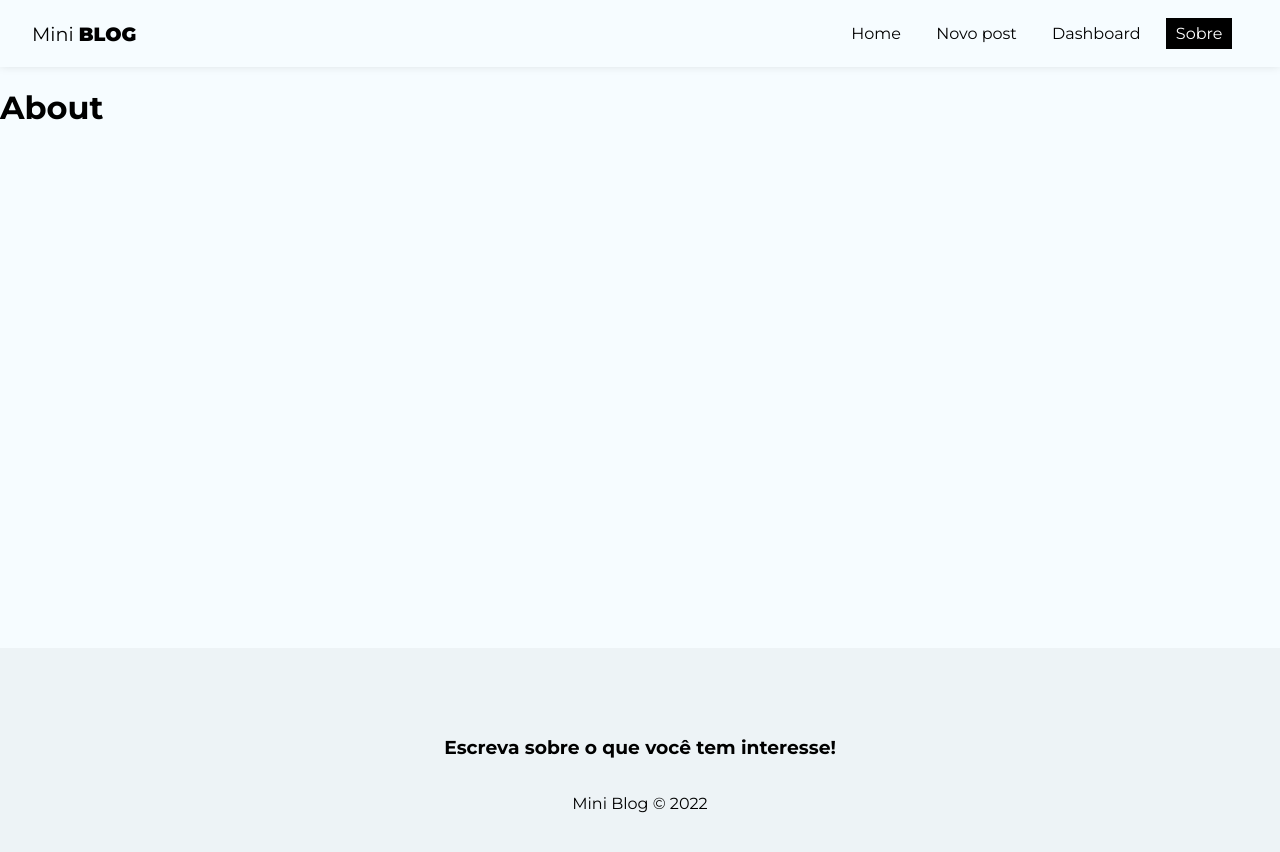
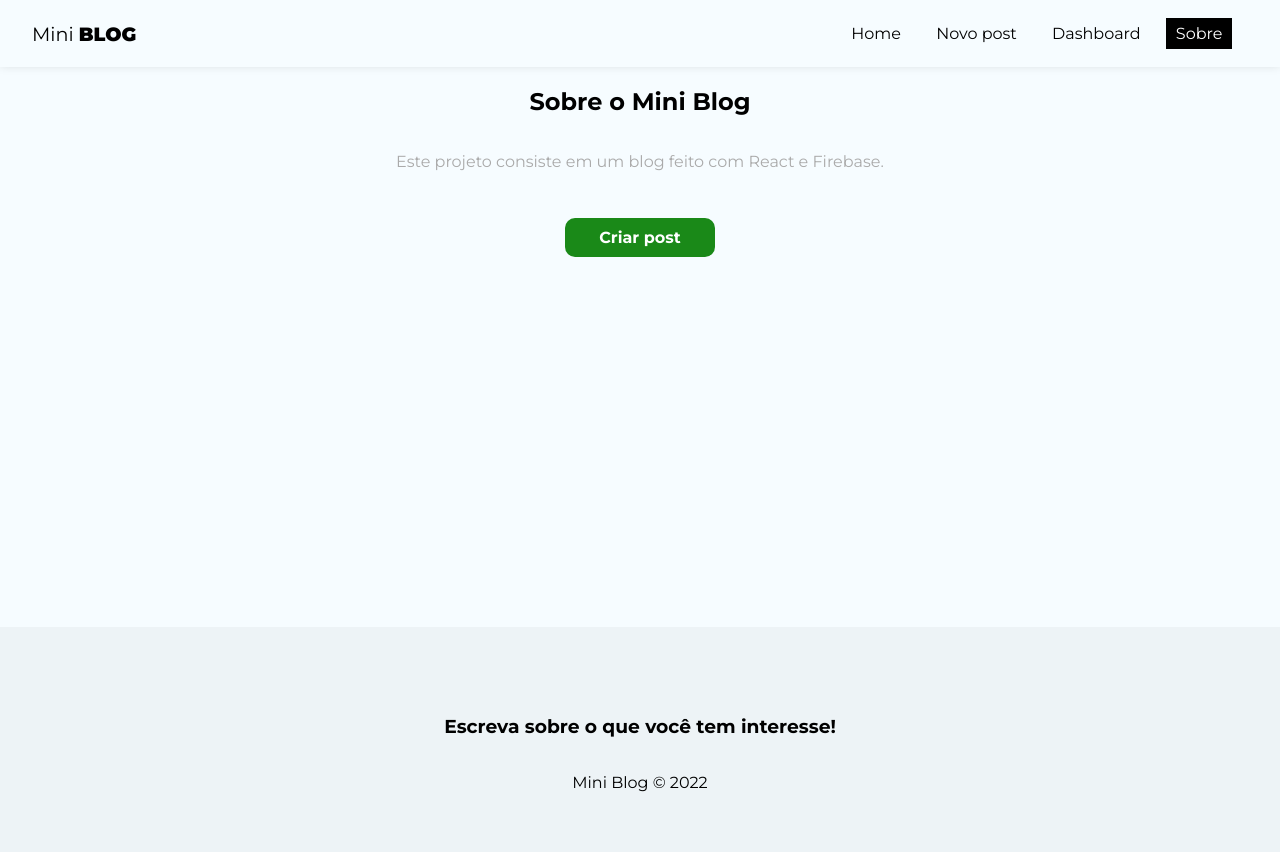
Before and after one commit to rafaelwr/miniblog, a React (Create React App) app: page /about in a window 1280 px wide. Shown: the top 852 px of the page. Built offline with nearby package versions, Linux system fonts and the light colour scheme; no server answers.

Commit message:
Conclusão da página About.

```diff
--- a/src/pages/About/About.js
+++ b/src/pages/About/About.js
@@ -1,10 +1,14 @@
 // CSS
 import styles from './About.module.css';
 
+import { Link } from 'react-router-dom';
+
 const About = () => {
   return (
-    <div>
-        <h1>About</h1>
+    <div className={styles.about}>
+        <h2>Sobre o Mini <span>Blog</span></h2>
+        <p>Este projeto consiste em um blog feito com React e Firebase.</p>
+        <Link to="/posts/create" className="btn">Criar post</Link>
     </div>
   )
 }
--- a/src/pages/About/About.module.css
+++ b/src/pages/About/About.module.css
@@ -0,0 +1,17 @@
+.about {
+    text-align: center;
+    display: flex;
+    flex-direction: column;
+    align-items: center;
+}
+
+.about p {
+    color: #aaa;
+    margin-bottom: 2em;
+}
+
+.about a {
+    display: block;
+    margin-top: 15px;
+    padding: 10px 15px;
+}
```
